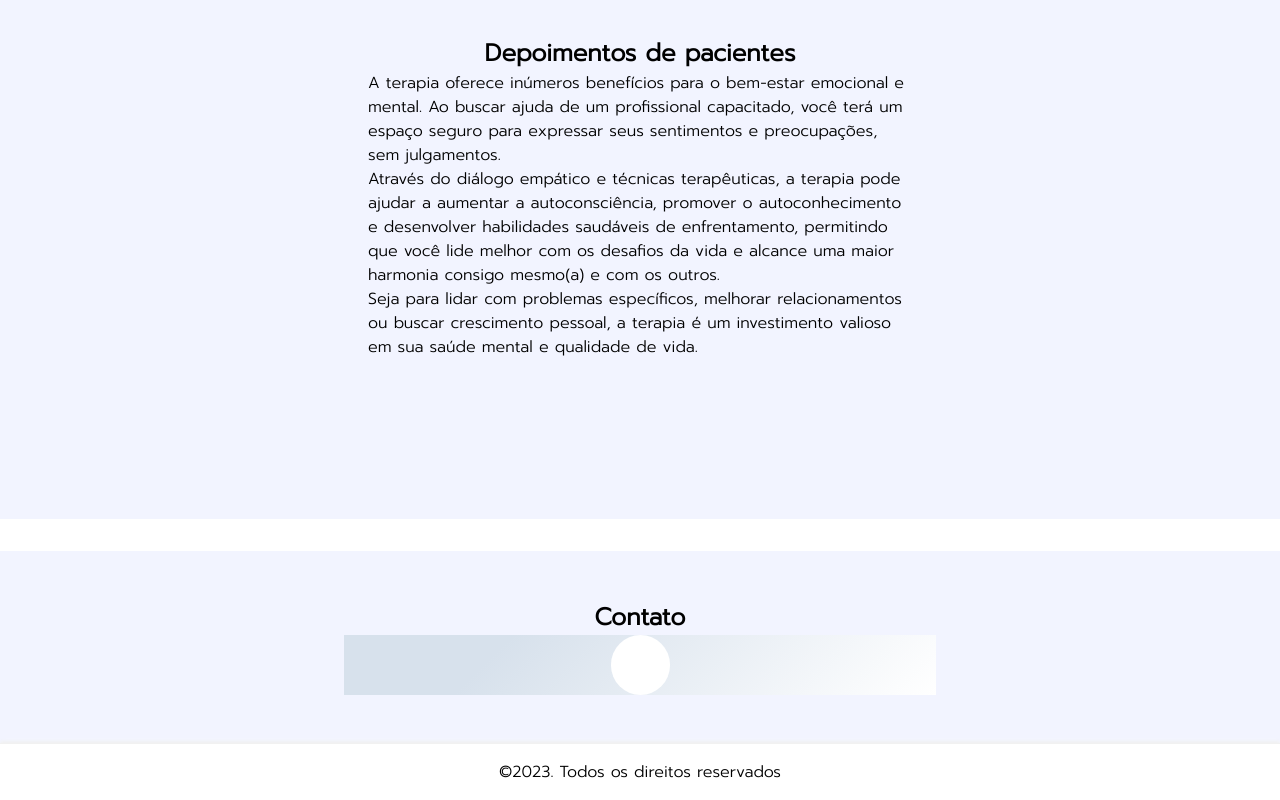
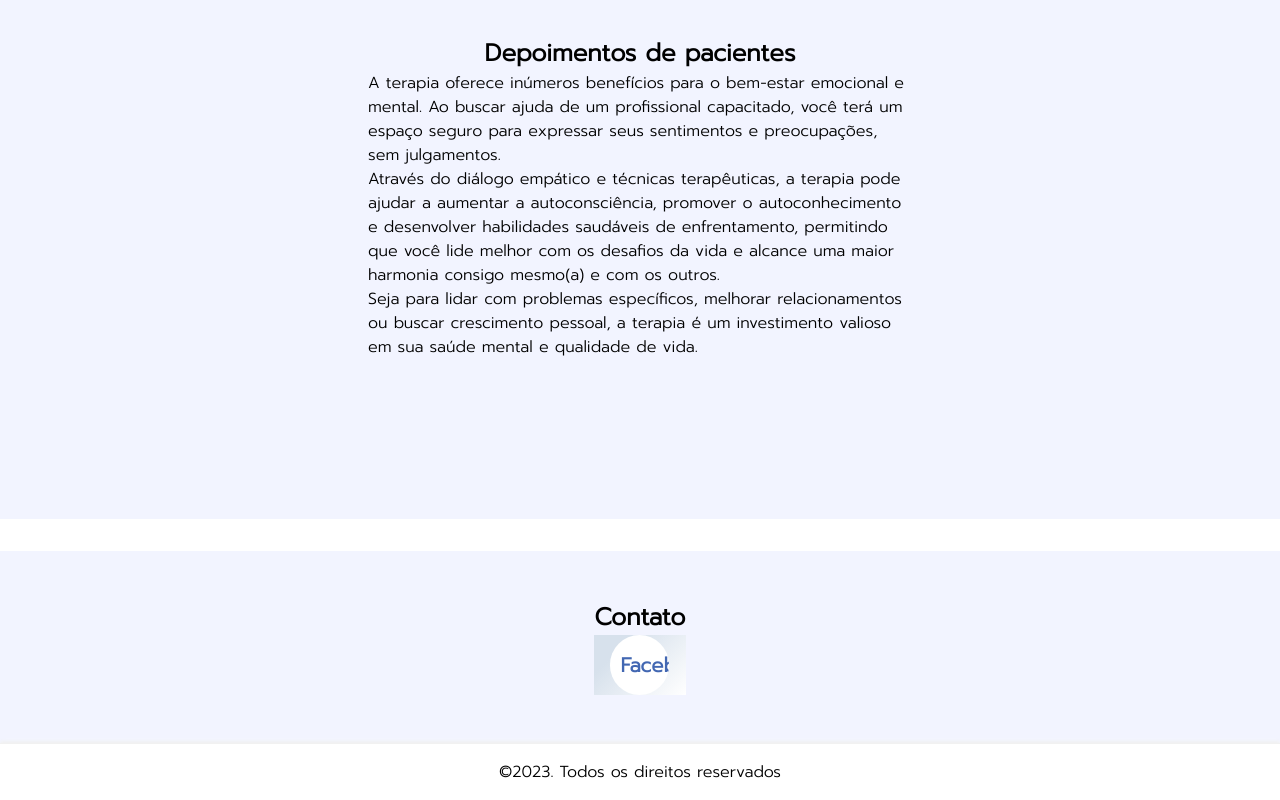
Before and after one commit to weullerdev/LandingPage_HIT, a plain HTML site: page src/index.html in a window 1280 px wide. Shown: the part 2935-3735 px from the top of the page. Drawn offline with nearby package versions, Linux system fonts and the light colour scheme.

Commit message:
subindo ultima att

```diff
--- a/src/styles.css
+++ b/src/styles.css
@@ -185,19 +185,12 @@ a{
   padding: 3rem;
 }
 
-.div-contact {
+/* .div-contact {
   width: 50%;
-}
+} */
 
 .h1-contact {
   text-align: center;
-}
-
-footer {
-  border-top: 1px solid #f1f1f1;
-  box-shadow: 0px -2px 3px #f1f1f1;
-  text-align: center;
-  padding: 1rem;
 }
 
 .social-media {
@@ -205,11 +198,12 @@ footer {
   height: 100%;
   width: 100%;
   place-items: center;
-  background: linear-gradient(315deg, #fff 0%, #d7e1ec 74%);
+  background: linear-gradient(315deg, #fff 0%, #d7e1ec 74%); */
 }
 
 .social-media .button {
-  display: inline-block;
+  display: inline-flex;
+  align-items: center;
   height: 60px;
   width: 59px;
   margin: 0 5px;
@@ -240,11 +234,18 @@ footer {
 .social-media .button span{
   font-size: 20px;
   font-weight: 700;
-  /* line-height: 60px; */
+  line-height: 60px;
   margin-left: 10px;
-  /* transition: all 2s ease-out; */
 }
 
 .social-media .button:nth-child(1) span{
   color: #4267B2;
 }
+
+
+footer {
+  border-top: 1px solid #f1f1f1;
+  box-shadow: 0px -2px 3px #f1f1f1;
+  text-align: center;
+  padding: 1rem;
+}
```
